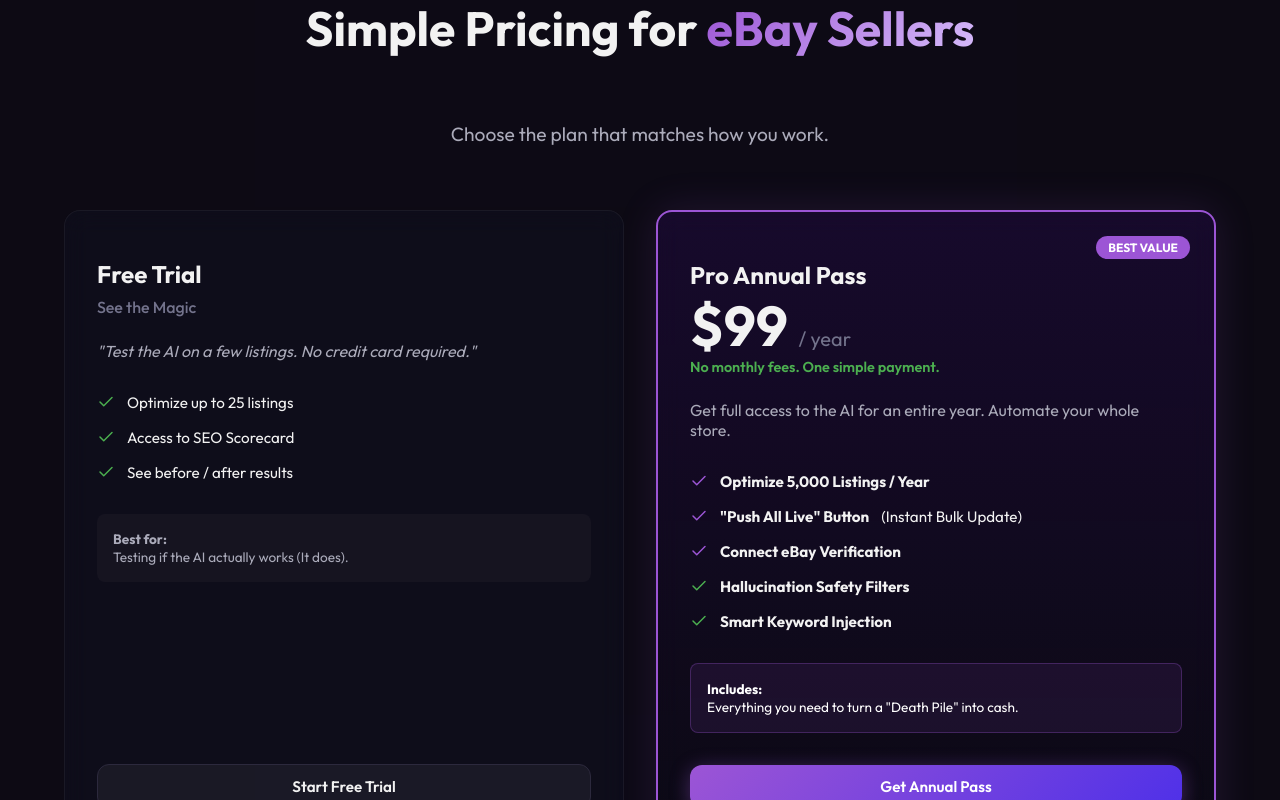
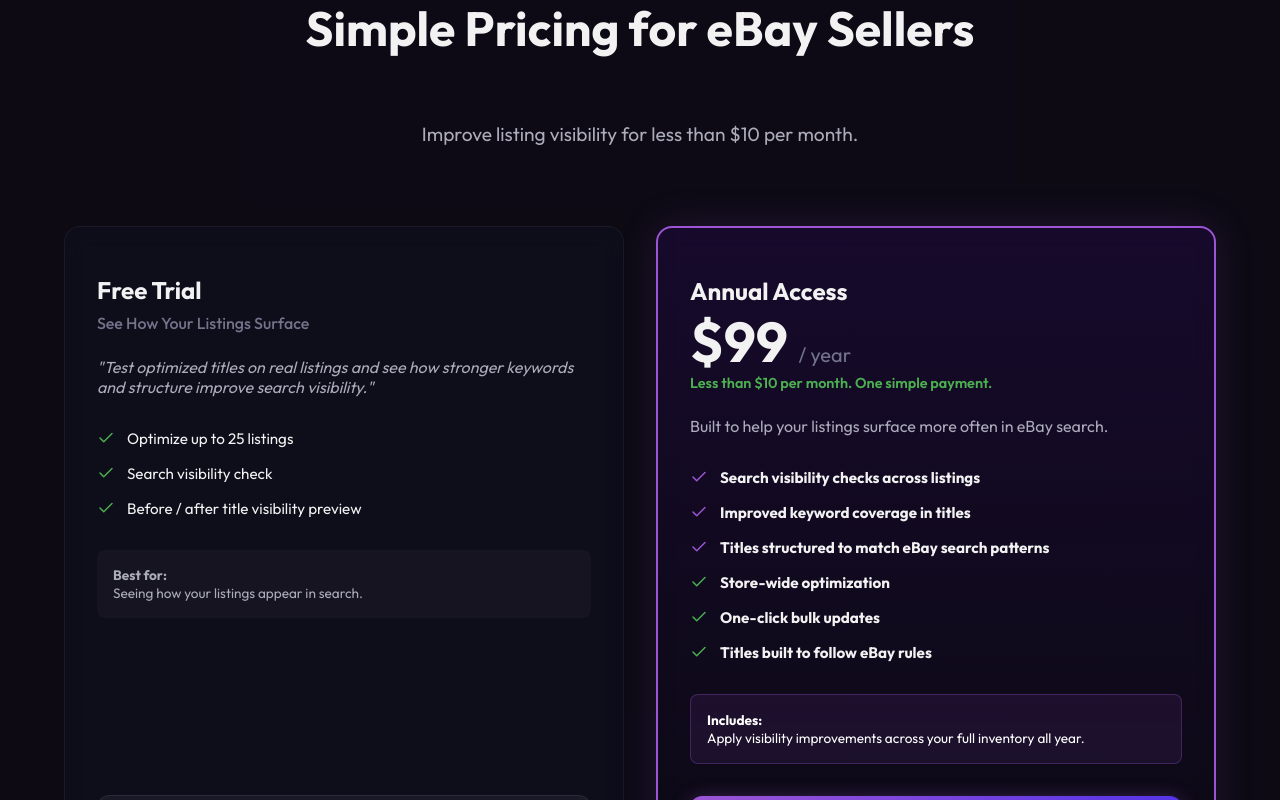
Before and after one commit to spencerstarky/resell-seo, a Next.js app: page / in a window 1280 px wide. Shown: the part 2080-2880 px from the top of the page. Built offline with nearby package versions, Linux system fonts and the light colour scheme; no server answers.

Commit message:
Content: Update Landing Page Pricing Copy to user specifications. Emphasized 'Listing Visibility', 'Search Surface', and '/year' value prop. Refined feature lists.

```diff
--- a/app/page.tsx
+++ b/app/page.tsx
@@ -143,10 +143,12 @@ export default function Home() {
       {/* Pricing Section */}
       <section id="pricing" className="section-padding" style={{ background: 'rgba(156, 85, 213, 0.02)' }}>
         <div className="container">
-          <h2 className="section-title">Simple Pricing for <span className="text-gradient">eBay Sellers</span></h2>
-          <p style={{ textAlign: 'center', color: 'var(--color-text-muted)', marginBottom: '4rem', fontSize: '1.2rem' }}>
-            Choose the plan that matches how you work.
-          </p>
+          <div style={{ textAlign: 'center', marginBottom: '5rem' }}>
+            <h2 className="section-title">Simple Pricing for eBay Sellers</h2>
+            <p style={{ fontSize: '1.2rem', color: 'var(--color-text-muted)', maxWidth: '600px', margin: '0 auto' }}>
+              Improve listing visibility for less than $10 per month.
+            </p>
+          </div>
 
           <div style={{ display: 'grid', gridTemplateColumns: 'repeat(auto-fit, minmax(320px, 1fr))', gap: '2rem', justifyContent: 'center', marginBottom: '4rem' }}>
 
@@ -154,26 +156,26 @@ export default function Home() {
             <div className="card glass" style={{ padding: '3rem 2rem', display: 'flex', flexDirection: 'column' }}>
               <div style={{ marginBottom: 'auto' }}>
                 <h3 style={{ fontSize: '1.5rem', fontWeight: 700, marginBottom: '0.5rem' }}>Free Trial</h3>
-                <p style={{ color: 'var(--color-text-dim)', marginBottom: '1.5rem', fontWeight: 500 }}>See the Magic</p>
+                <p style={{ color: 'var(--color-text-dim)', marginBottom: '1.5rem', fontWeight: 500 }}>See How Your Listings Surface</p>
                 <div style={{ fontSize: '1rem', color: 'var(--color-text-muted)', marginBottom: '2rem', fontStyle: 'italic' }}>
-                  "Test the AI on a few listings. No credit card required."
+                  "Test optimized titles on real listings and see how stronger keywords and structure improve search visibility."
                 </div>
 
                 <ul style={{ listStyle: 'none', display: 'flex', flexDirection: 'column', gap: '1rem', marginBottom: '2rem' }}>
                   <li style={{ display: 'flex', alignItems: 'center', gap: '0.75rem', fontSize: '0.95rem' }}><Check size={18} color="#4caf50" /> Optimize up to 25 listings</li>
-                  <li style={{ display: 'flex', alignItems: 'center', gap: '0.75rem', fontSize: '0.95rem' }}><Check size={18} color="#4caf50" /> Access to SEO Scorecard</li>
-                  <li style={{ display: 'flex', alignItems: 'center', gap: '0.75rem', fontSize: '0.95rem' }}><Check size={18} color="#4caf50" /> See before / after results</li>
+                  <li style={{ display: 'flex', alignItems: 'center', gap: '0.75rem', fontSize: '0.95rem' }}><Check size={18} color="#4caf50" /> Search visibility check</li>
+                  <li style={{ display: 'flex', alignItems: 'center', gap: '0.75rem', fontSize: '0.95rem' }}><Check size={18} color="#4caf50" /> Before / after title visibility preview</li>
                 </ul>
 
                 <div style={{ background: 'rgba(255,255,255,0.03)', padding: '1rem', borderRadius: '8px', fontSize: '0.85rem', color: 'var(--color-text-muted)', marginBottom: '2rem' }}>
-                  <strong>Best for:</strong><br /> Testing if the AI actually works (It does).
+                  <strong>Best for:</strong><br /> Seeing how your listings appear in search.
                 </div>
               </div>
 
               <Link href="/login" className="btn btn-secondary" style={{ width: '100%', textAlign: 'center' }}>Start Free Trial</Link>
             </div>
 
-            {/* Pro: Annual Pass */}
+            {/* Pro: Annual Access */}
             <div className="card glass" style={{
               padding: '3rem 2rem',
               display: 'flex',
@@ -183,32 +185,32 @@ export default function Home() {
               background: 'linear-gradient(180deg, rgba(30, 10, 60, 0.6) 0%, rgba(10, 10, 20, 0.4) 100%)',
               position: 'relative'
             }}>
-              <div style={{ position: 'absolute', top: '1.5rem', right: '1.5rem', background: 'var(--color-primary)', color: 'white', padding: '0.25rem 0.75rem', borderRadius: '99px', fontSize: '0.75rem', fontWeight: 700 }}>BEST VALUE</div>
               <div style={{ marginBottom: 'auto' }}>
-                <h3 style={{ fontSize: '1.5rem', fontWeight: 700, marginBottom: '0.5rem' }}>Pro Annual Pass</h3>
+                <h3 style={{ fontSize: '1.5rem', fontWeight: 700, marginBottom: '0.5rem' }}>Annual Access</h3>
                 <div style={{ fontSize: '3.5rem', fontWeight: 800, marginBottom: '0.25rem', lineHeight: '1' }}>$99 <span style={{ fontSize: '1.25rem', color: 'var(--color-text-dim)', fontWeight: 400 }}> / year</span></div>
                 <div style={{ fontSize: '0.9rem', color: '#4caf50', marginBottom: '1.5rem', fontWeight: 600 }}>
-                  No monthly fees. One simple payment.
+                  Less than $10 per month. One simple payment.
                 </div>
 
                 <div style={{ fontSize: '1rem', color: 'var(--color-text-muted)', marginBottom: '2rem' }}>
-                  Get full access to the AI for an entire year. Automate your whole store.
+                  Built to help your listings surface more often in eBay search.
                 </div>
 
                 <ul style={{ listStyle: 'none', display: 'flex', flexDirection: 'column', gap: '1rem', marginBottom: '2rem' }}>
-                  <li style={{ display: 'flex', alignItems: 'center', gap: '0.75rem', fontSize: '0.95rem' }}><Check size={18} color="var(--color-primary)" /> <b>Optimize 5,000 Listings / Year</b></li>
-                  <li style={{ display: 'flex', alignItems: 'center', gap: '0.75rem', fontSize: '0.95rem' }}><Check size={18} color="var(--color-primary)" /> <b>"Push All Live" Button</b> (Instant Bulk Update)</li>
-                  <li style={{ display: 'flex', alignItems: 'center', gap: '0.75rem', fontSize: '0.95rem' }}><Check size={18} color="var(--color-primary)" /> <b>Connect eBay Verification</b></li>
-                  <li style={{ display: 'flex', alignItems: 'center', gap: '0.75rem', fontSize: '0.95rem' }}><Check size={18} color="#4caf50" /> <b>Hallucination Safety Filters</b></li>
-                  <li style={{ display: 'flex', alignItems: 'center', gap: '0.75rem', fontSize: '0.95rem' }}><Check size={18} color="#4caf50" /> <b>Smart Keyword Injection</b></li>
+                  <li style={{ display: 'flex', alignItems: 'center', gap: '0.75rem', fontSize: '0.95rem' }}><Check size={18} color="var(--color-primary)" /> <b>Search visibility checks across listings</b></li>
+                  <li style={{ display: 'flex', alignItems: 'center', gap: '0.75rem', fontSize: '0.95rem' }}><Check size={18} color="var(--color-primary)" /> <b>Improved keyword coverage in titles</b></li>
+                  <li style={{ display: 'flex', alignItems: 'center', gap: '0.75rem', fontSize: '0.95rem' }}><Check size={18} color="var(--color-primary)" /> <b>Titles structured to match eBay search patterns</b></li>
+                  <li style={{ display: 'flex', alignItems: 'center', gap: '0.75rem', fontSize: '0.95rem' }}><Check size={18} color="#4caf50" /> <b>Store-wide optimization</b></li>
+                  <li style={{ display: 'flex', alignItems: 'center', gap: '0.75rem', fontSize: '0.95rem' }}><Check size={18} color="#4caf50" /> <b>One-click bulk updates</b></li>
+                  <li style={{ display: 'flex', alignItems: 'center', gap: '0.75rem', fontSize: '0.95rem' }}><Check size={18} color="#4caf50" /> <b>Titles built to follow eBay rules</b></li>
                 </ul>
 
                 <div style={{ background: 'rgba(156, 85, 213, 0.1)', padding: '1rem', borderRadius: '8px', fontSize: '0.85rem', color: 'white', marginBottom: '2rem', border: '1px solid rgba(156, 85, 213, 0.3)' }}>
-                  <strong>Includes:</strong><br /> Everything you need to turn a "Death Pile" into cash.
+                  <strong>Includes:</strong><br /> Apply visibility improvements across your full inventory all year.
                 </div>
               </div>
 
-              <Link href="/login" className="btn btn-primary" style={{ width: '100%', textAlign: 'center', boxShadow: '0 4px 20px rgba(156, 85, 213, 0.4)' }}>Get Annual Pass</Link>
+              <Link href="/login" className="btn btn-primary" style={{ width: '100%', textAlign: 'center', boxShadow: '0 4px 20px rgba(156, 85, 213, 0.4)' }}>Get Annual Access</Link>
             </div>
           </div>
 
```
